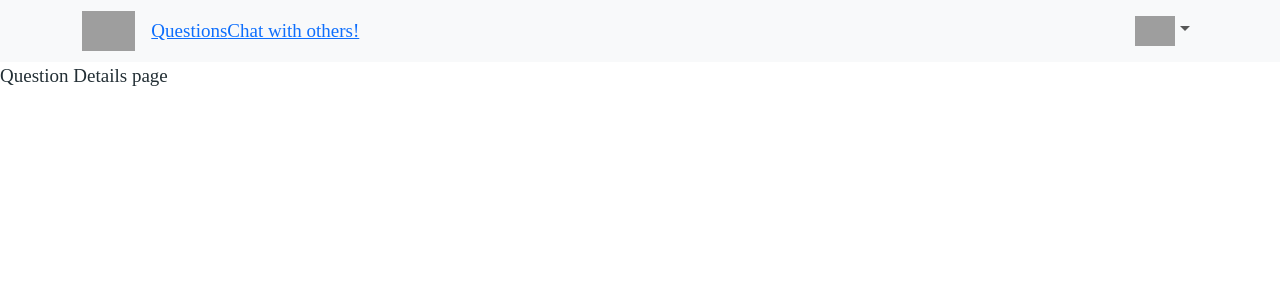
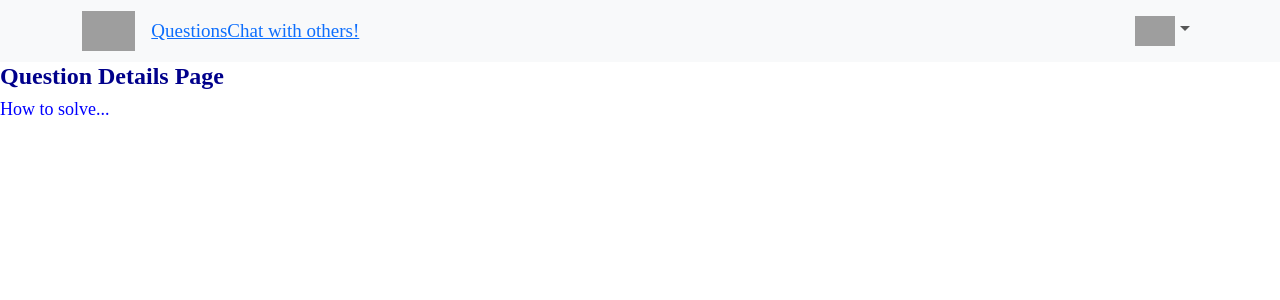
Before and after one commit to brookdb/student_algorithms, a React (Vite) app: page /questions/0 in a window 1280 px wide. Shown: the top 300 px of the page. Built offline with nearby package versions, Linux system fonts and the light colour scheme; grey boxes are pictures that could not be loaded.

Commit message:
UPDATED HEADER

```diff
--- a/src/routes/Questions/QuestionDetails.tsx
+++ b/src/routes/Questions/QuestionDetails.tsx
@@ -1,3 +1,20 @@
 export default function QuestionDetails(){
-    return (<>Question Details page</>)
+    const mainHeaderStyle = {
+        fontSize: "24px",
+        fontWeight: "bold",
+        color: "darkblue",
+    };
+
+    const subHeaderStyle = {
+        fontSize: "18px",
+        fontWeight: "normal",
+        color: "blue",
+    };
+
+    return (
+    <div>
+    <h1 style={mainHeaderStyle}>Question Details Page</h1>
+    <h2 style={subHeaderStyle}> How to solve...</h2>
+    </div>
+    );
 }
```
